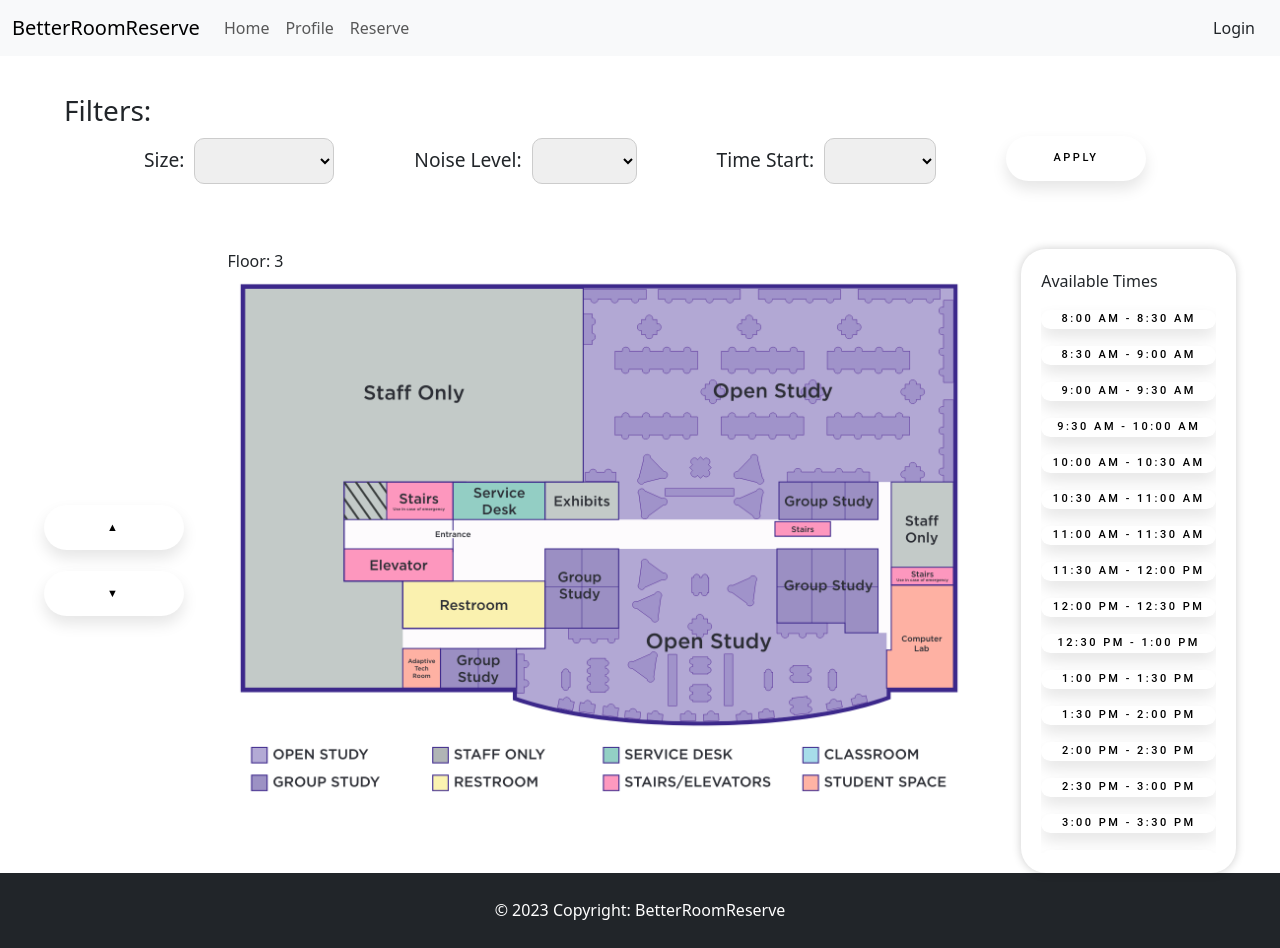
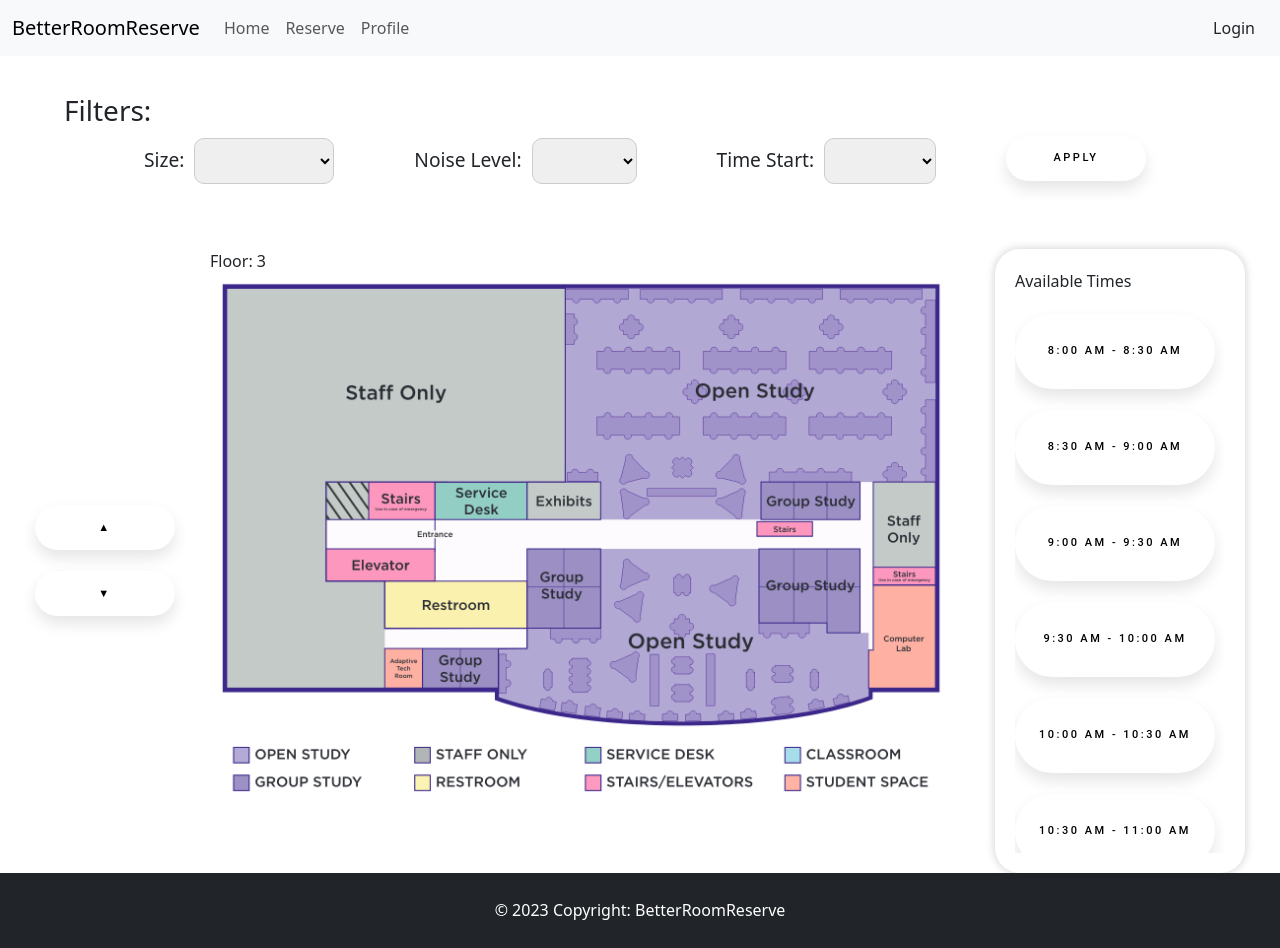
Before and after one commit to Florjon-byte/BetterRoomReserve, a React (Create React App) app in the folder better-room-reserve-app/: page /reserve in a window 1280 px wide. Built offline with nearby package versions, Linux system fonts and the light colour scheme.

Commit message:
made some changes to the time buttons

```diff
--- a/better-room-reserve-app/src/cssfiles/App.css
+++ b/better-room-reserve-app/src/cssfiles/App.css
@@ -83,10 +83,6 @@
   margin: 3em;
 }
 
-.leftside{
-  display: grid;
-  align-items: stretch;
-}
 
 .dibner-image{
   display: flex;
--- a/better-room-reserve-app/src/cssfiles/reserve.css
+++ b/better-room-reserve-app/src/cssfiles/reserve.css
@@ -72,13 +72,40 @@
     background: #fff;
     padding: 20px;
     border-radius: 25px;
+    width: 250px;
     box-shadow: 0 0 10px rgba(0,0,0,0.2);
 }
 
 .reservation_service .times form{
-    display: flex;
+    display: grid;
     flex-direction: column;
     width: auto;
     max-height: 560px;
     overflow-y: scroll;
 }
+
+.reservation_service .times .timebuttons{
+    width: 200px;
+    height: 75px;
+    font-family: 'Roboto', sans-serif;
+    font-size: 11px;
+    text-transform: uppercase;
+    letter-spacing: 2.5px;
+    font-weight: 500;
+    color: #000;
+    background-color: #fff;
+    border: none;
+    border-radius: 45px;
+    box-shadow: 0px 8px 15px rgba(0, 0, 0, 0.1);
+    transition: all 0.3s ease 0s;
+    cursor: pointer;
+    outline: none;
+    margin-top: 10%;
+}
+
+.reservation_service .times .timebuttons:hover{
+    background-color: rgb(139, 19, 156);
+    box-shadow: 0px 15px 20px rgba(139, 19, 156, 0.4);
+    color: #fff;
+    transform: translateY(-7px);
+}
--- a/better-room-reserve-app/src/pages/HomePage.js
+++ b/better-room-reserve-app/src/pages/HomePage.js
@@ -21,10 +21,10 @@
                 <a class="nav-link active" aria-current="page" href="/">Home</a>
               </li>
               <li class="nav-item">
-                <a class="nav-link" href="/profile">Profile</a>
+                <a class="nav-link" href="/reserve">Reserve</a>
               </li>
               <li class="nav-item">
-                <a class="nav-link" href="/reserve">Reserve</a>
+                <a class="nav-link" href="/profile">Profile</a>
               </li>
             </ul>
           </div>
@@ -48,8 +48,8 @@
       </div>
 
       <div className='button-group'>
-        <button className='nyubutton'>Reserve an Individual Room</button>
-        <button className='nyubutton'>Reserve a Large Room</button>
+        <button className='nyubutton' href="/reserve">Reserve an Individual Room</button>
+        <button className='nyubutton' href="/reserve">Reserve a Large Room</button>
       </div>
 
       {/* Second Div */}
--- a/better-room-reserve-app/src/pages/Reserve.js
+++ b/better-room-reserve-app/src/pages/Reserve.js
@@ -2,7 +2,7 @@
 import third from "../images/thirdfloor.png"
 import forth from "../images/forthfloor.png"
 import "../cssfiles/reserve.css"
-import React, { Component, useEffect, useState, Route } from "react"
+import React, { useState } from "react"
 import { useNavigate } from 'react-router-dom'
 import axios from "axios"
 import Papa from "papaparse"
@@ -68,10 +68,10 @@
                         <a class="nav-link" aria-current="page" href="/">Home</a>
                     </li>
                     <li class="nav-item">
-                        <a class="nav-link" href="/profile">Profile</a>
+                        <a class="nav-link" href="/reserve">Reserve</a>
                     </li>
                     <li class="nav-item">
-                        <a class="nav-link" href="/reserve">Reserve</a>
+                        <a class="nav-link" href="/profile">Profile</a>
                     </li>
                     </ul>
                 </div>
@@ -199,10 +199,7 @@
                         <label>Available Times</label>
                         <form>
                             {generateButtonTimes("8:00 AM").map(time => (
-                                <button style={{
-                                    marginTop: "10%",
-                                    width: "175px"
-                            }} className='coolButton'>{time}</button>
+                                <button className='timebuttons'>{time}</button>
                             ))}
                         </form>
                     </div>
```
